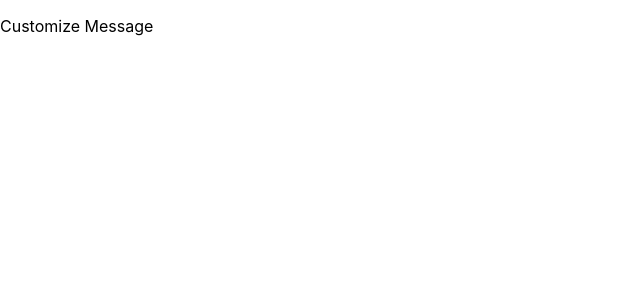
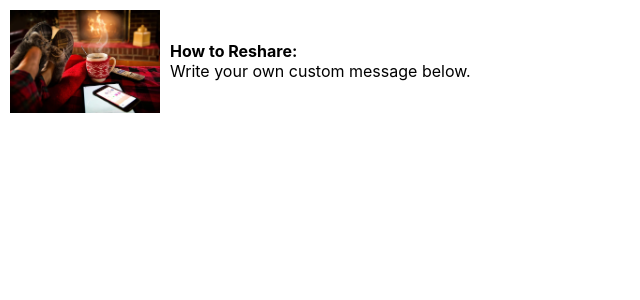
Before and after one commit to luceroweb/ecard, a React (Create React App) app: page / in a window 1280 px wide. Both pictures are taken after a click on the button "Reshare This Card". Shown: the top 300 px of the page, without its empty margins (0-640 px from the left). Built offline with nearby package versions, Linux system fonts and the light colour scheme.

Commit message:
feat(instructions): add instructions to resend form

```diff
--- a/src/App.css
+++ b/src/App.css
@@ -1,3 +1,8 @@
+body {
+  margin: 0;
+  padding: 10px;
+}
+
 .App {
   text-align: center;
 }
@@ -36,3 +41,15 @@
     transform: rotate(360deg);
   }
 }
+
+.instructions {
+  display: flex;
+  flex-direction: row;
+  gap: 10px;
+  align-items: center;
+}
+
+.thumb {
+  width: 150px;
+  height: auto;
+}
--- a/src/Components/CustomizeMessage.js
+++ b/src/Components/CustomizeMessage.js
@@ -1,7 +1,14 @@
+import coffee_and_slippers from '../images/coffee_and_slippers.webp';
 
 export default function CustomizeMessage() {
 
   return(
-    <p>Customize Message</p>
+    <>
+      <div className="instructions">
+        <img src={coffee_and_slippers} alt="coffee and slippers image" className="thumb" />
+        <p><strong>How to Reshare:</strong><br />
+        Write your own custom message below.</p>
+      </div>
+    </>
   )
 }
```
